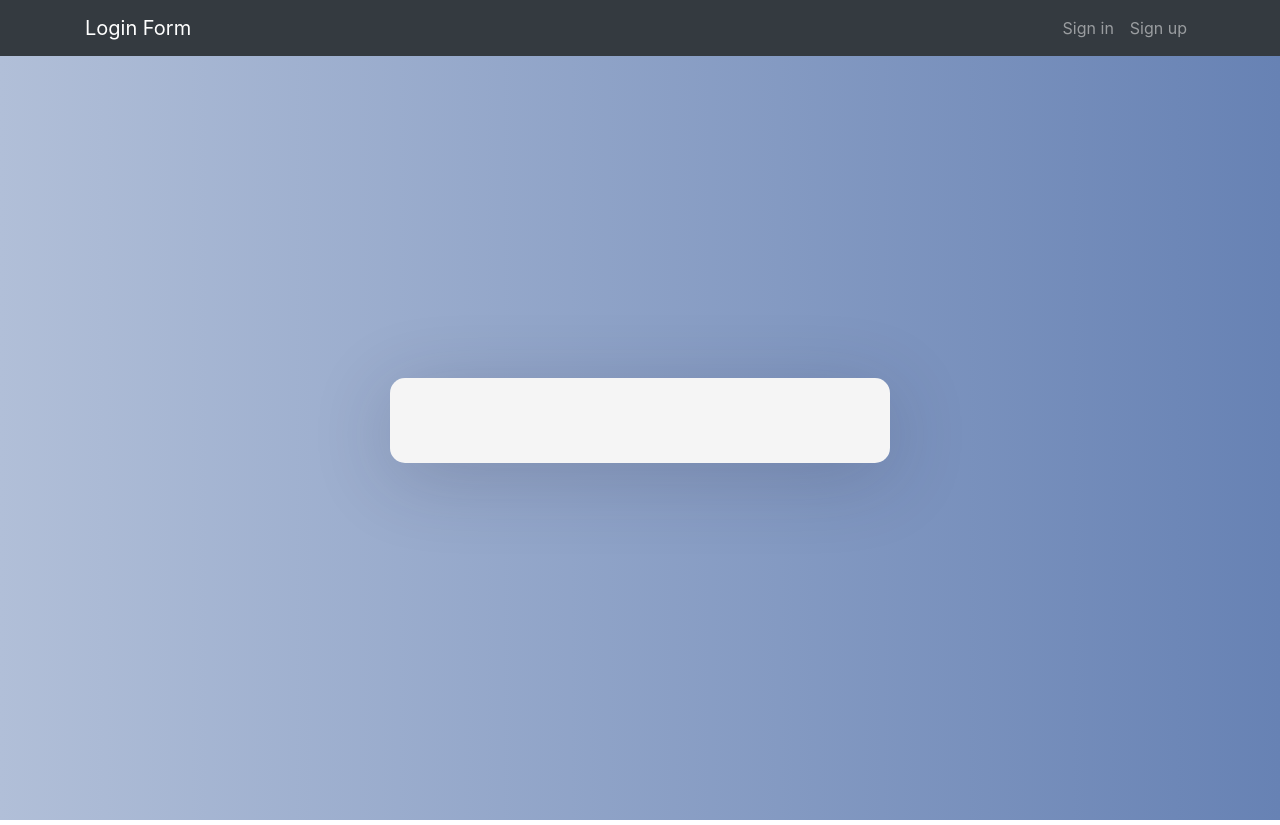
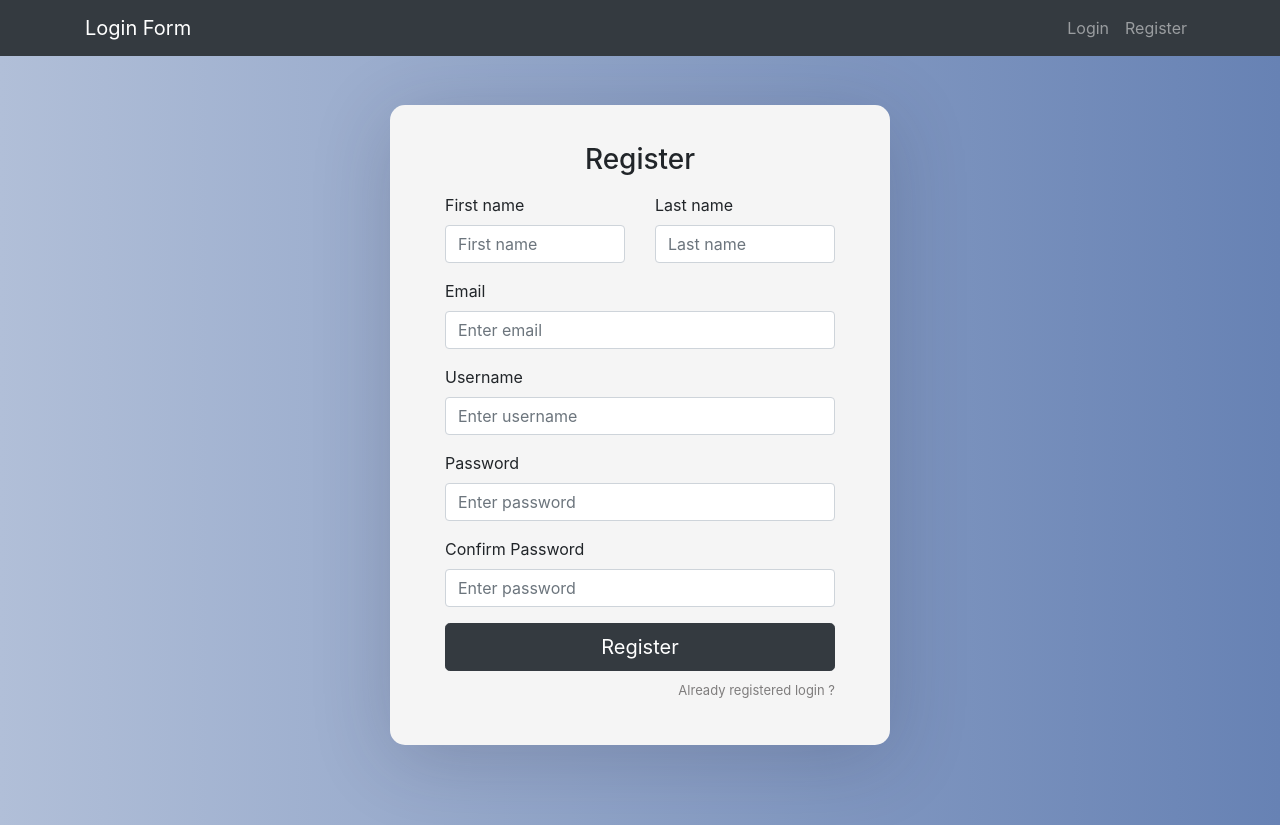
Before and after one commit to LeNgocPhuc99/login-form, a React (Create React App) app in the folder frontend/: page /register in a window 1280 px wide. Built offline with nearby package versions, Linux system fonts and the light colour scheme.

Commit message:
add app state

```diff
--- a/frontend/src/App.js
+++ b/frontend/src/App.js
@@ -16,8 +16,8 @@ function App() {
           <div className="inner">
             <Switch>
               <Route exact path="/" component={Login} />
-              <Route path="/sign-in" component={Login} />
-              <Route path="/sign-up" component={Register} />
+              <Route path="/login" component={Login} />
+              <Route path="/register" component={Register} />
             </Switch>
           </div>
         </div>
--- a/frontend/src/components/Header/Header.js
+++ b/frontend/src/components/Header/Header.js
@@ -5,19 +5,19 @@ function Header(props) {
   return (
     <nav className="navbar navbar-expand-lg  navbar-dark bg-dark fixed-top">
       <div className="container">
-        <Link className="navbar-brand" to={"/sign-in"}>
+        <Link className="navbar-brand" to={"/login"}>
           Login Form
         </Link>
         <div className="collapse navbar-collapse" id="navbarTogglerDemo02">
           <ul className="navbar-nav ml-auto">
             <li className="nav-item">
-              <Link className="nav-link" to={"/sign-in"}>
-                Sign in
+              <Link className="nav-link" to={"/login"}>
+                Login
               </Link>
             </li>
             <li className="navbar-item">
-              <Link className="nav-link" to={"/sign-up"}>
-                Sign up
+              <Link className="nav-link" to={"/register"}>
+                Register
               </Link>
             </li>
           </ul>
--- a/frontend/src/components/Login/Login.js
+++ b/frontend/src/components/Login/Login.js
@@ -1,16 +1,43 @@
-import React from "react";
+import React, { useState } from "react";
+import { withRouter } from "react-router-dom";
 
 function Login(props) {
+  const [state, setState] = useState({
+    username: "",
+    password: "",
+  });
+
+  const handleChange = (e) => {
+    const { id, value } = e.target;
+    setState((prevState) => ({
+      ...prevState,
+      [id]: value,
+    }));
+  };
+
+  const handleSubmitClick = (e) => {
+    e.preventDefault();
+    const payload = {
+      email: state.username,
+      password: state.password,
+    };
+
+    console.log(payload);
+  };
+
   return (
     <form>
-      <h3>Log in</h3>
+      <h3>Login</h3>
 
       <div className="form-group">
-        <label>Password</label>
+        <label>Username</label>
         <input
           type="text"
           className="form-control"
+          id="username"
           placeholder="Enter Username"
+          value={state.username}
+          onChange={handleChange}
         />
       </div>
 
@@ -19,7 +46,10 @@ function Login(props) {
         <input
           type="password"
           className="form-control"
+          id="password"
           placeholder="Enter password"
+          value={state.password}
+          onChange={handleChange}
         />
       </div>
 
@@ -36,12 +66,16 @@ function Login(props) {
         </div>
       </div>
 
-      <button type="submit" className="btn btn-dark btn-lg btn-block">
-        Sign in
+      <button
+        type="submit"
+        className="btn btn-dark btn-lg btn-block"
+        onClick={handleSubmitClick}
+      >
+        Login
       </button>
       <p className="forgot-password text-right">Forgot password</p>
     </form>
   );
 }
 
-export default Login;
+export default withRouter(Login);
--- a/frontend/src/components/Register/Register.js
+++ b/frontend/src/components/Register/Register.js
@@ -1,6 +1,34 @@
-import React from "react";
+import React, { useState } from "react";
+import { withRouter } from "react-router-dom";
 
 function Register(props) {
+  const [state, setState] = useState({
+    firstName: "",
+    lastName: "",
+    email: "",
+    username: "",
+    password: "",
+    confirmPassword: ""
+  });
+
+  const handleChange = (e) => {
+    const { id, value } = e.target;
+    setState((preState) => ({
+      ...preState,
+      [id]: value,
+    }));
+  };
+
+  const handleSubmitClick = (e) => {
+    e.preventDefault()
+    if(state.password === state.confirmPassword) {
+      console.log("match password")
+      console.log(state.firstName, state.lastName, state.email, state.username)
+    } else {
+      console.log("don't match password")
+    }
+  }
+
   return (
     <form>
       <h3>Register</h3>
@@ -9,12 +37,26 @@ function Register(props) {
         <div className="row">
           <div className="col">
             <label>First name</label>
-            <input type="text" class="form-control" placeholder="First name" />
+            <input
+              type="text"
+              className="form-control"
+              id="firstName"
+              placeholder="First name"
+              value={state.firstName}
+              onChange={handleChange}
+            />
           </div>
 
           <div className="col">
             <label>Last name</label>
-            <input type="text" class="form-control" placeholder="Last name" />
+            <input
+              type="text"
+              className="form-control"
+              id="lastName"
+              placeholder="Last name"
+              value={state.lastName}
+              onChange={handleChange}
+            />
           </div>
         </div>
       </div>
@@ -24,7 +66,10 @@ function Register(props) {
         <input
           type="email"
           className="form-control"
+          id="email"
           placeholder="Enter email"
+          value={state.email}
+          onChange={handleChange}
         />
       </div>
 
@@ -32,8 +77,11 @@ function Register(props) {
         <label>Username</label>
         <input
           type="email"
+          id="username"
           className="form-control"
           placeholder="Enter username"
+          value={state.username}
+          onChange={handleChange}
         />
       </div>
 
@@ -42,11 +90,30 @@ function Register(props) {
         <input
           type="password"
           className="form-control"
+          id="password"
           placeholder="Enter password"
+          value={state.password}
+          onChange={handleChange}
         />
       </div>
 
-      <button type="submit" className="btn btn-dark btn-lg btn-block">
+      <div className="form-group">
+        <label>Confirm Password</label>
+        <input
+          type="password"
+          className="form-control"
+          id="confirmPassword"
+          placeholder="Enter password"
+          value={state.confirmPassword}
+          onChange={handleChange}
+        />
+      </div>
+
+      <button
+      type="submit"
+      className="btn btn-dark btn-lg btn-block"
+      onClick={handleSubmitClick}
+      >
         Register
       </button>
       <p className="forgot-password text-right">Already registered login ?</p>
@@ -54,4 +121,4 @@ function Register(props) {
   );
 }
 
-export default Register;
+export default withRouter(Register);
--- a/frontend/src/index.css
+++ b/frontend/src/index.css
@@ -17,7 +17,7 @@ body, html, .App, #root, .outer {
 }
 
 .outer {
-  margin-top: 20px;
+  margin-top: 25px;
   display: flex;
   justify-content: center;
   flex-direction: column;
--- a/frontend/src/index.js
+++ b/frontend/src/index.js
@@ -1,13 +1,8 @@
 import React from "react";
 import ReactDOM from "react-dom";
-import { BrowserRouter } from "react-router-dom";
+
 import "./index.css";
 import App from "./App";
-import 'bootstrap/dist/css/bootstrap.min.css';
+import "bootstrap/dist/css/bootstrap.min.css";
 
-ReactDOM.render(
-    <BrowserRouter>
-        <App />
-    </BrowserRouter>,
-    document.getElementById("root")
-);
+ReactDOM.render(<App />, document.getElementById("root"));
```
